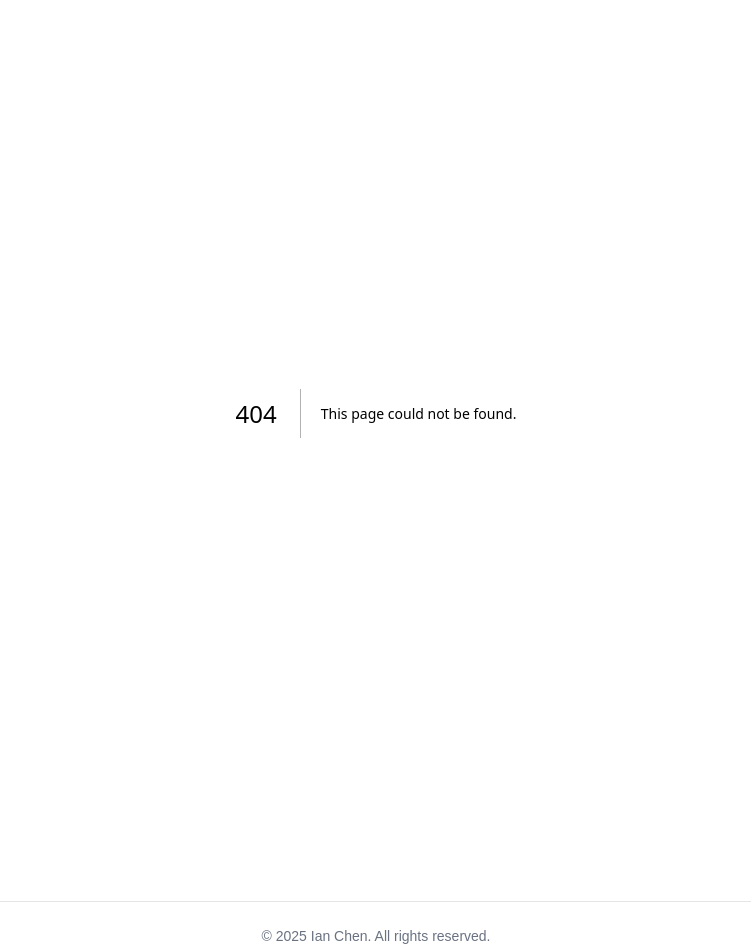
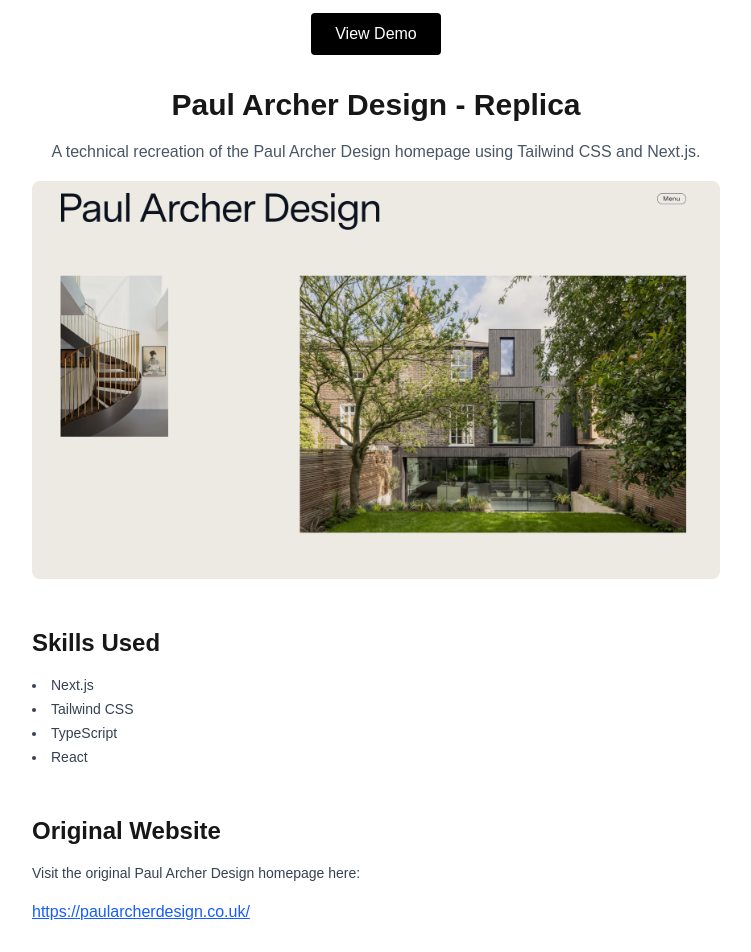
Before and after one commit to ianchen9527/ian-portfolio, a Next.js app: page /1/projects/replica-showcase/paul-archer-design in a window 1280 px wide. Before the commit this address had no page. Shown: the part 160-1112 px from the top of the page, without its empty margins (264-1015 px from the left). Built offline with nearby package versions, Linux system fonts and the light colour scheme.

Commit message:
feat(replica-showcase/paul-archer-design): create replica-showcase/paul-archer-design overview page

```diff
--- /dev/null
+++ b/src/app/[locale]/projects/replica-showcase/paul-archer-design/page.tsx
@@ -0,0 +1,73 @@
+import { getTranslations } from "@/lib/getTranslations"
+import Link from "next/link"
+import Image from "next/image"
+
+export default async function PaulArcherDesignPage({
+  params,
+}: {
+  params: Promise<{ locale: string }>
+}) {
+  const t = await getTranslations(
+    params,
+    "projects/replica-showcase/paul-archer-design"
+  )
+
+  const demoButton = () => {
+    return (
+      <Link href={t.demoLink}>
+        <button className="px-6 py-2 bg-black text-white rounded hover:bg-gray-800 transition cursor-pointer">
+          {t.demoButton}
+        </button>
+      </Link>
+    )
+  }
+
+  return (
+    <main className="max-w-3xl mx-auto px-6 space-y-12">
+      <div className="text-center mb-8">{demoButton()}</div>
+      <section className="text-center space-y-4">
+        <h1 className="text-3xl font-bold">{t.title}</h1>
+        <p className="text-gray-600">{t.desc}</p>
+        <div className="relative w-full">
+          <Image
+            src={t.coverImage}
+            alt="Paul Archer Cover"
+            width={800}
+            height={0}
+            className="w-full h-auto object-cover rounded-lg"
+          />
+        </div>
+      </section>
+
+      <section className="space-y-4">
+        <h2 className="text-2xl font-semibold">{t.skillTitle}</h2>
+        <ul className="list-disc list-inside text-gray-700 space-y-1">
+          {t.skills.map((skill: string, idx: number) => (
+            <li key={idx} className="text-sm">
+              {skill}
+            </li>
+          ))}
+        </ul>
+      </section>
+
+      <section className="space-y-4">
+        <h2 className="text-2xl font-semibold">{t.originalTitle}</h2>
+        <p className="text-gray-700 text-sm">{t.originalDesc}</p>
+        <a
+          href={t.originalLink}
+          target="_blank"
+          rel="noopener noreferrer"
+          className="inline-block text-blue-600 underline break-words"
+        >
+          {t.originalLink}
+        </a>
+      </section>
+
+      <section className="space-y-2 text-gray-700 text-sm">
+        <p className="text-gray-500">{t.disclaimer}</p>
+      </section>
+
+      <div className="text-center mt-8">{demoButton()}</div>
+    </main>
+  )
+}
```
